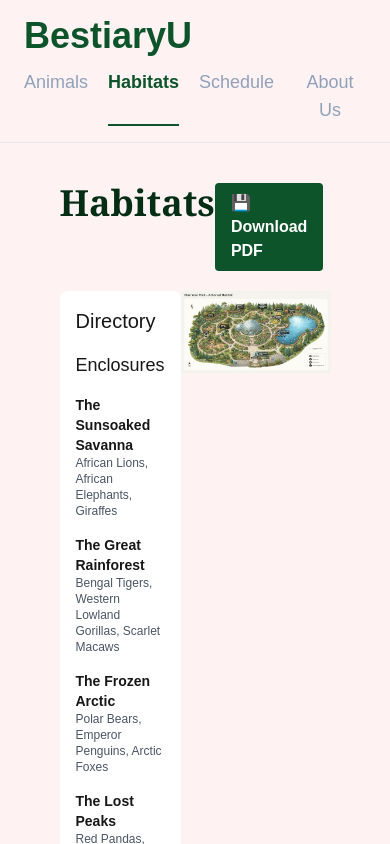
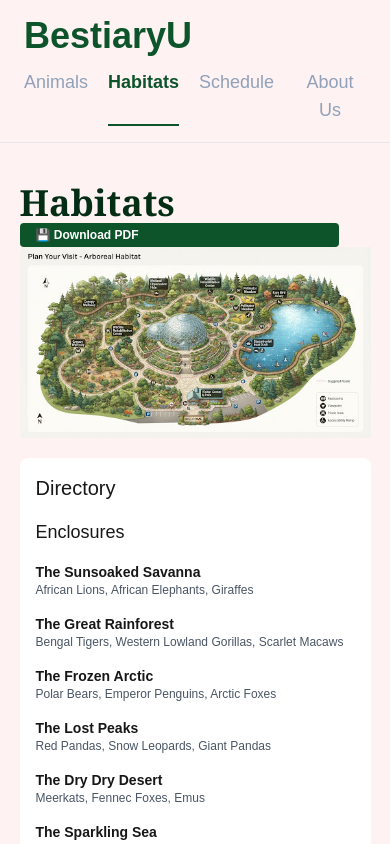
Before and after one commit to PatrickCookSAIT/cprg306_bestiaryu, a Next.js app: page /habitats in a window 390 px wide. Shown: the top 844 px of the page. Built offline with nearby package versions, Linux system fonts and the light colour scheme.

Commit message:
habitat page formatting and load button animals
- formatted the habitat page for mobile

- load more animals working on animal view page

```diff
--- a/app/habitats/page.tsx
+++ b/app/habitats/page.tsx
@@ -18,19 +18,23 @@ export default async function HabitatsPage() {
 
   return (
     <main className="flex flex-col bg-red-50 w-full">
-      <div className="flex flex-col w-[90%] mx-auto px-10 mt-10">
+      <div className="flex flex-col w-[90%] mx-auto lg:px-10 mt-10">
 
-        <div className="flex justify-between">
+        <div className="flex justify-between lg:flex-row flex-col">
           <h1 className="text-4xl lg:text-6xl text-green-950 font-serif font-bold">Habitats</h1>
 
-          <a href="/sanctuary-map.pdf" download className="flex items-center gap-2 bg-green-900 hover:bg-green-500 text-white font-bold py-2 px-4 rounded mr-8">
+          <a href="/sanctuary-map.pdf" download className="flex items-center gap-2 bg-green-900 hover:bg-green-500 text-xs lg:text-md text-white font-bold py-1 lg:py-2 px-4 rounded mr-8">
             💾 Download PDF
           </a>
 
         </div>
-
+        <div>
+          <div>
+            <Image src="/sanctuary-map.png" alt="Sanctuary map" width={1200} height={1000} className="w-full h-auto lg:hidden"/>
+          </div>
+        </div>
         <div className= "flex justify-between my-5">
-          <div className=" bg-white rounded-lg w-72 p-4">
+          <div className=" bg-white rounded-lg w-full lg:w-72 p-4">
             <h2 className=" text-xl">Directory</h2>
             <h3 className="font-light text-lg mt-4">Enclosures</h3>
 
@@ -49,7 +53,7 @@ export default async function HabitatsPage() {
 
           </div>
           <div>
-            <Image src="/sanctuary-map.png" alt="Sanctuary map" width={800} height={600} />
+            <Image src="/sanctuary-map.png" alt="Sanctuary map" width={800} height={600} className="lg:block hidden" />
           </div>
         </div>
 
--- a/components/AnimalsGrid.tsx
+++ b/components/AnimalsGrid.tsx
@@ -28,6 +28,8 @@ export default function  AnimalsGrid({ animals }: { animals: Animal[] }) {
   const [habitatSort, setHabitatSort] = useState("All");
   const [conservationStatusSort, setConservationStatusSort] = useState("All");
   const [animalClassSort, setAnimalClassSort] = useState("All");
+  //setting the number of animals to appear on the screen. Starts with 8
+  const [numberOfAnimals, setNumberOfAnimals] = useState(8);
 
   const filteredAnimals = getFilteredAnimals(
     animals,
@@ -35,7 +37,10 @@ export default function  AnimalsGrid({ animals }: { animals: Animal[] }) {
     conservationStatusSort,
     animalClassSort
   );
-
+  //sets number of animals to lower of filteredAnimals.length or current numberOfAnimals + 8
+function increaseNumberOfAnimals() {
+  setNumberOfAnimals((prev) => Math.min(prev + 8, filteredAnimals.length));
+}
   return (
     <>
 
@@ -46,7 +51,7 @@ export default function  AnimalsGrid({ animals }: { animals: Animal[] }) {
               {/*select habitat for sort*/}
               <select
                 value={habitatSort}
-                onChange={(e) => setHabitatSort(e.target.value)}
+                onChange={(e) => {setHabitatSort(e.target.value); setNumberOfAnimals(8);}}
                 className="border rounded-xl bg-white border-white p-2 w-full"
               >
                 <option value="All">☰ All Habitats</option>
@@ -64,7 +69,7 @@ export default function  AnimalsGrid({ animals }: { animals: Animal[] }) {
                   {/*select conservation status for sort*/}
                   <select
                     value={conservationStatusSort}
-                    onChange={(e) => setConservationStatusSort(e.target.value)}
+                    onChange={(e) => {setConservationStatusSort(e.target.value); setNumberOfAnimals(8);}}
                     className="border rounded-xl bg-white border-white p-2 w-full"
                   >
                     <option value="All">🛡️ Conservation Status</option>
@@ -81,7 +86,7 @@ export default function  AnimalsGrid({ animals }: { animals: Animal[] }) {
                   {/*select animal class for sort*/}
                   <select
                     value={animalClassSort}
-                    onChange={(e) => setAnimalClassSort(e.target.value)}
+                    onChange={(e) => {setAnimalClassSort(e.target.value); setNumberOfAnimals(8);}}
                     className="border rounded-xl bg-white border-white p-2 w-full"
                   >
                     <option value="All">🐅 Select Animal Class</option>
@@ -98,7 +103,7 @@ export default function  AnimalsGrid({ animals }: { animals: Animal[] }) {
 
 
             <div className="grid grid-cols-1 lg:grid-cols-4  lg:justify-around lg:mx-10 max-w-full">
-              {filteredAnimals.slice(0, 8).map((animal) => (
+              {filteredAnimals.slice(0, numberOfAnimals).map((animal) => (
               <ViewAnimalCard
               key={animal.id}
               imageUri={animal.imageUri}
@@ -110,6 +115,14 @@ export default function  AnimalsGrid({ animals }: { animals: Animal[] }) {
 
               ))}
             </div>
+            {numberOfAnimals < filteredAnimals.length && (
+              <button
+                onClick={increaseNumberOfAnimals}
+                className="bg-white w-48 p-2 rounded-2xl self-center lg:mr-38 text-green-900 font-semibold hover:bg-gray-300 my-5"
+              >
+                Load More Species ⮟
+              </button>
+            )}
           </>
   );
 }
--- a/components/ViewAnimalCard.tsx
+++ b/components/ViewAnimalCard.tsx
@@ -23,7 +23,7 @@ const ViewAnimalCard = ({
 }: ViewAnimalCardProps) => {
   return (
     <Link href={`/animals/${species}`} className="block hover:scale-105 transition-transform">
-    <div className="bg-white  h-135 max-w-full w-[90%] ml-4 lg:w-70 rounded-2xl mt-10 flex flex-col lg:my-10">
+    <div className="bg-white  h-135 max-w-full w-[90%] ml-4 lg:w-75 rounded-2xl mt-10 flex flex-col lg:my-10">
         <div className="w-full p-4 h-80">
 
           <Image
```
